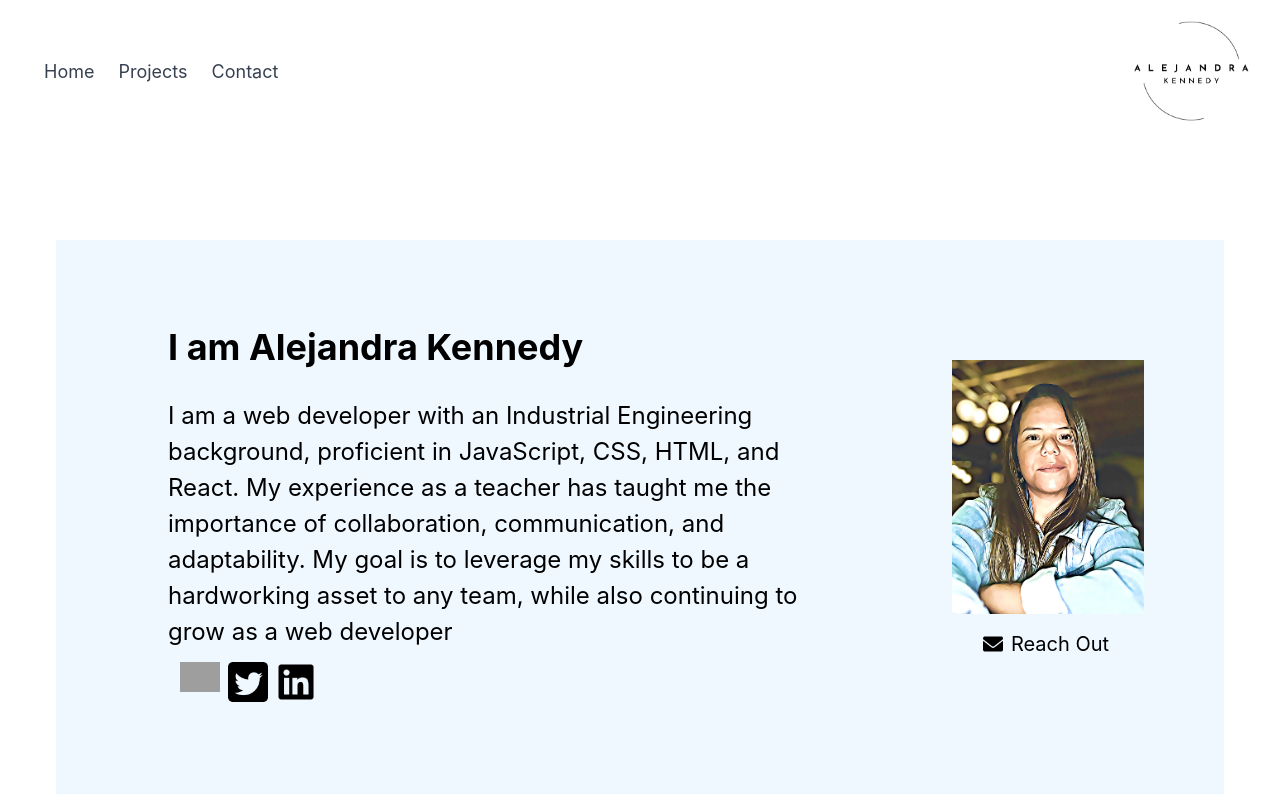
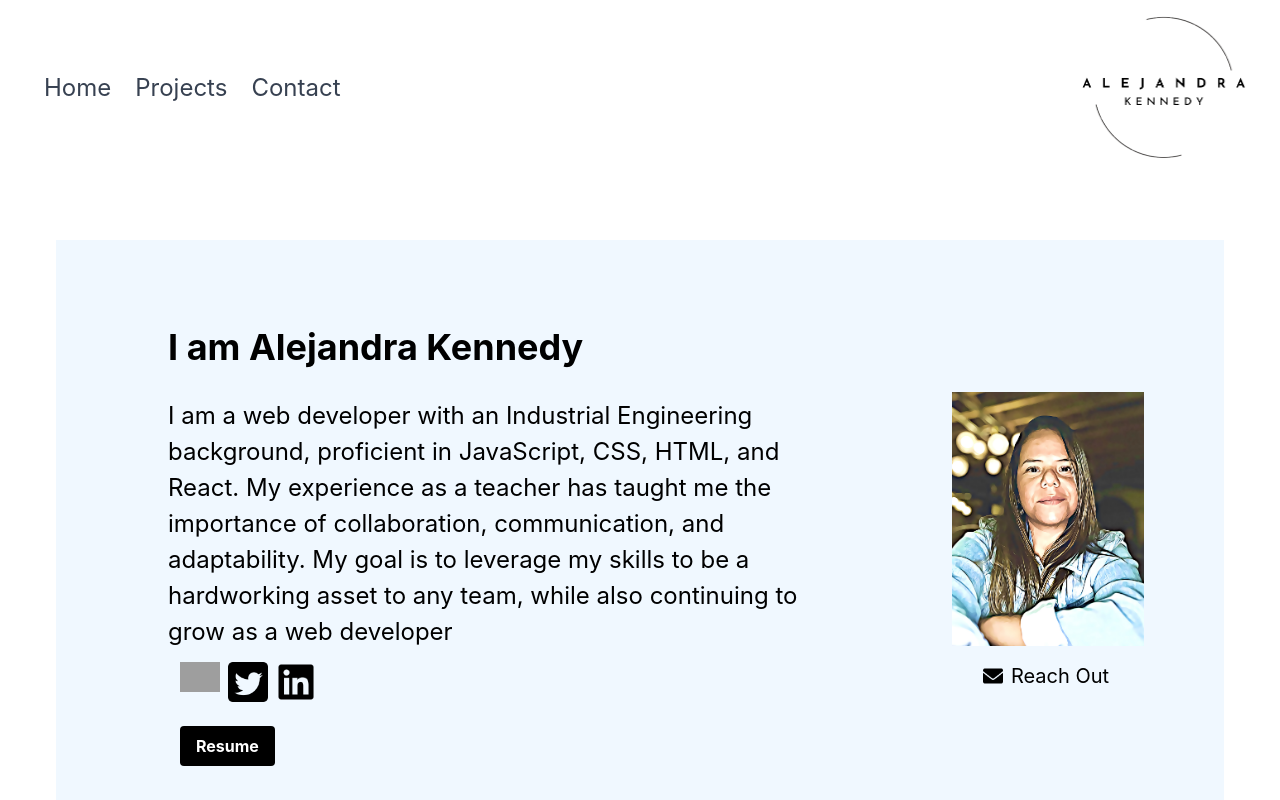
Before and after one commit to alehacker/akportfolio, a React (Create React App) app: page / in a window 1280 px wide. Shown: the top 800 px of the page. Built offline with nearby package versions, Linux system fonts and the light colour scheme; grey boxes are pictures that could not be loaded.

Commit message:
contact form fixing

```diff
--- a/src/App.js
+++ b/src/App.js
@@ -1,6 +1,7 @@
 
 import './App.css';
 import { Routes, Route, Link} from 'react-router-dom'
+import { Element } from 'react-scroll';
 import Navbar from './components/Navbar';
 import Footer from './components/Footer';
 import Home from './pages/Home';
--- a/src/components/Footer.js
+++ b/src/components/Footer.js
@@ -3,21 +3,21 @@ import { Link } from 'react-router-dom';
 
 const Footer = () => {
   return (
-    <footer className="flex flex-col items-center justify-between p-8 md:flex-row h-1/5 font-mavenpro">
-    <div className='flex flex-row items-center justify-center gap-1 p-1 m-1 md:p-2 ' >
+    <footer className="flex flex-col items-center justify-center p-8 md:flex-row h-1/5 font-mavenpro">
+    {/* <div className='flex flex-row items-center justify-center gap-1 p-1 m-1 md:p-2 ' >
                <img className= 'w-10 h-10 md:w-5 md:h-5'src='/images/emailicon.png' alt='email'/>
                <p className='p-1 text-xl'>AleKennedy21@gmail.com</p>
-      </div>
+      </div> */}
       <div className="flex items-center justify-between">
         <div className="flex space-x-4">
             <a href="https://github.com/alehacker" className="object-contain object-center w-10 h-10 mb-2 md:mb-0 md:mr-2" target="_blank" rel="noopener noreferrer">
                <img src='/images/githublogo.png' alt='github'/>
             </a>
+            <a href="https://www.linkedin.com/in/alejandra-kennedy/" className="object-contain object-center w-10 h-10 md:mb-0" target="_blank" rel="noopener noreferrer">
+               <img src='/images/linkediicon.png' alt='linkedin'/>
+            </a>
             <a href="https://twitter.com/AleInTech" className="object-contain object-center w-10 h-10 mb-2 md:mb-0 md:mr-2" target="_blank" rel="noopener noreferrer">
                <img src='/images/twitterlogo.png' alt='twitter'/>
-            </a>
-            <a href="https://www.linkedin.com/in/alejandra-kennedy/" className="object-contain object-center w-10 h-10 md:mb-0" target="_blank" rel="noopener noreferrer">
-               <img src='/images/linkediicon.png' alt='linkedin'/>
             </a>
         </div>
       </div>
--- a/src/components/Navbar.js
+++ b/src/components/Navbar.js
@@ -4,27 +4,27 @@ import { Link as ScrollLink } from 'react-scroll';
 
 function Navbar() {
   return (
-      <nav className='fixed z-10 flex flex-col items-center justify-between w-full h-32 p-10 px-8 bg-white md:flex-row font-mavenpro top-2 left-2' >
+   <nav className='fixed top-0 z-10 flex flex-col items-center justify-between w-full p-5 px-8 bg-white h-44 scroll-m-0 md:flex-row font-mavenpro left-2' >
       <div className='flex items-center order-1 p-1' >
-         <ScrollLink className='mr-6 text-lg text-gray-700 hover:text-indigo-600' to='home' smooth={true} duration={500}>
+         <ScrollLink className='mr-6 text-2xl text-gray-700 hover:text-indigo-600 ' to='home' spy={true} smooth={true} duration={500}>
             Home
          </ScrollLink>
          {/* <ScrollLink className='mr-6 text-lg text-gray-700 hover:text-indigo-600' to='about' smooth={true} duration={500}>
             About
          </ScrollLink> */}
-         <ScrollLink className='mr-6 text-lg text-gray-700 hover:text-indigo-600' to='projects' smooth={true} duration={500}>
+         <ScrollLink className='mr-6 text-2xl text-gray-700 hover:text-indigo-600' to='projects' spy={true} smooth={true} duration={500}>
             Projects
          </ScrollLink>
-         <ScrollLink className='text-lg text-gray-700 hover:text-indigo-600' to='contact' smooth={true} duration={500}>
+         <ScrollLink className='text-2xl text-gray-700 hover:text-indigo-600' to='contact' spy={true} smooth={true} duration={500}>
             Contact
          </ScrollLink>
       </div>
       <div className='md:order-1'>
-         <ScrollLink className='' to='home' smooth={true} duration={500}>
-            <img className='w-auto mb-1 h-28' src='/images/aklogo.png' alt='Logo' />
+         <ScrollLink className='' to='home' spy={true} smooth={true} duration={500}>
+            <img className='w-auto h-40 mb-1' src='/images/aklogo.png' alt='Logo' />
          </ScrollLink>
       </div>
-      </nav>
+   </nav>
 
 
   );
--- a/src/pages/Home.js
+++ b/src/pages/Home.js
@@ -13,8 +13,11 @@ function Home() {
      emailjs.sendForm('service_w4z1kst', 'template_1toztug', form.current, 'XURGSFAu2BrpOMaWQ')
        .then((result) => {
            // show the user a success message
+           alert('Email sent successfully!')
+           form.current.reset();
        }, (error) => {
            // show the user an error
+           alert('Error sending Email, try again.')
        });
    };
 
@@ -36,6 +39,10 @@ function Home() {
                <a href="https://www.linkedin.com/in/alejandra-kennedy/" className="object-contain object-center w-10 h-10 md:mb-0" target="_blank" rel="noopener noreferrer">
                   <img src='/images/linkediicon.png' alt='linkedin'/>
                </a>
+            </div>
+
+            <div className="flex flex-row p-3 m-1 social md:p-2">
+               <button className = 'px-4 py-2 font-bold text-white bg-black border-black rounded hover:bg-transparent hover:text-black hover:border'><a href='/images/ALEJANDRA KENNEDY - Resume.pdf' target="_blank">Resume</a> </button>
             </div>
          </div>
 
@@ -141,20 +148,20 @@ function Home() {
       </div>
    </div> */}
 
-   <div className="flex flex-row gap-3 justify-space home bg-aliceblue md:p-10 md:flex-row md:items-center md:justify-center">
+   <div className="flex flex-row gap-3 justify-space home contact bg-aliceblue md:p-10 md:flex-row md:items-center md:justify-center">
       <div className='flex flex-col'>
          <img className='mb-1 h-34' src='/images/aklogo.png' alt='Logo' />
       </div>
 
       <form className="flex flex-col flex-1 space-y-4" ref={form} onSubmit={sendEmail}>
          <label className="font-semibold text-gray-700" for="user_name">Name</label>
-         <input className="px-3 py-2 border border-gray-400 rounded-lg" type="text" id="user_name" name="user_name" required />
+         <input className="px-3 py-2 rounded-lg" type="text" id="user_name" name="user_name" required />
 
          <label className="font-semibold text-gray-700" for="user_email">Email</label>
-         <input className="px-3 py-2 border border-gray-400 rounded-lg" type="email" id="user_email" name="user_email" required />
+         <input className="px-3 py-2 rounded-lg" type="email" id="user_email" name="user_email" required />
 
          <label className="font-semibold text-gray-700" for="message">Message</label>
-         <textarea className="px-3 py-2 border border-gray-400 rounded-lg" id="message" name="message" required></textarea>
+         <textarea className="px-3 py-2 rounded-lg" id="message" name="message" required></textarea>
 
          <button className="px-4 py-2 font-bold text-white bg-black border-black rounded hover:bg-transparent hover:text-black hover:border" type="submit">Contact Me</button>
       </form>
```
Also changed, not shown: 1 other file (tests, documents, lock files or other folders).
